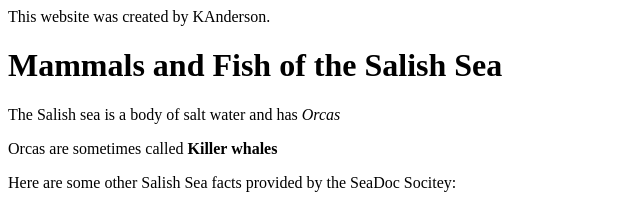
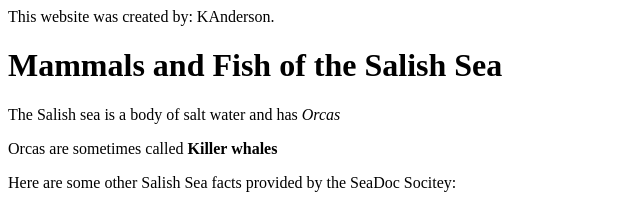
Before and after one commit to KAnderson11/lesson-1, a plain HTML site: page index.html in a window 1280 px wide. Shown: the top 205 px of the page, 0-640 px from the left. Drawn offline with Linux system fonts and the light colour scheme.

```diff
--- a/index.html
+++ b/index.html
@@ -1,6 +1,6 @@
 <!DOCTYPE html>
 <html lang="en">
-  <header> This website was created by KAnderson.</header>
+  <header> This website was created by: KAnderson.</header>
   <head>
     <title>Washington Wildlife Information</title>
     <meta charset="utf-8">
```
